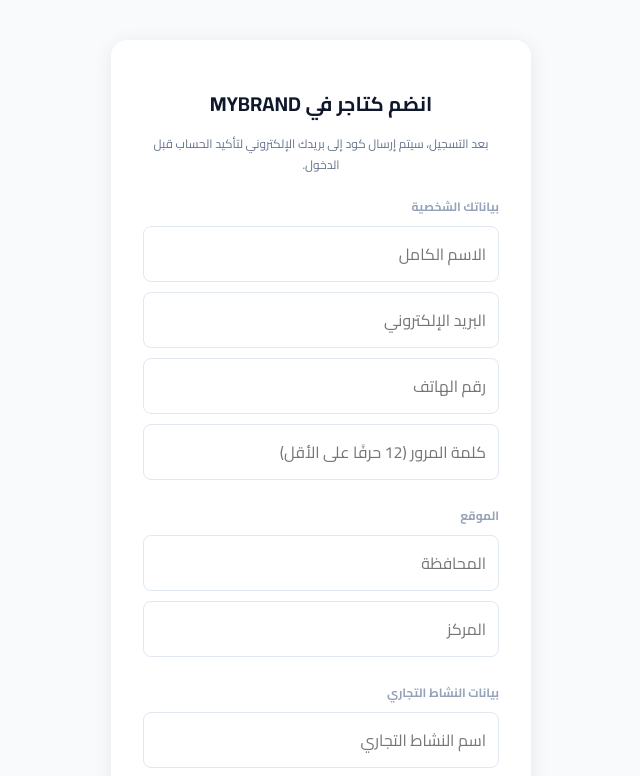
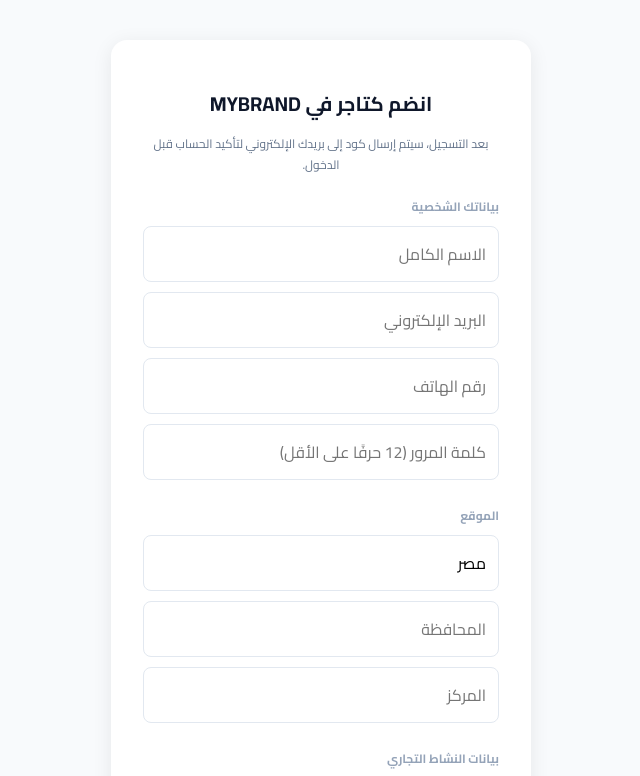
Before and after one commit to doksha66666-arch/mybrand, a React (Vite) app in the folder merchant-dashboard/: page /register in a window 1280 px wide. Shown: the top 776 px of the page, without its empty margins (319-959 px from the left). Built offline with nearby package versions, Linux system fonts and the light colour scheme; no server answers.

Commit message:
fix(merchant): include required country in registration payload

```diff
--- a/merchant-dashboard/src/pages/RegisterPage.jsx
+++ b/merchant-dashboard/src/pages/RegisterPage.jsx
@@ -10,6 +10,7 @@
     email: '',
     phone: '',
     password: '',
+    country: 'مصر',
     governorate: '',
     center: '',
     businessName: '',
@@ -25,6 +26,7 @@
 
   const handleSubmit = async (e) => {
     e.preventDefault();
+    if (submitting) return;
     setError('');
     setSubmitting(true);
     try {
@@ -33,6 +35,7 @@
         name: form.name.trim(),
         email: form.email.trim().toLowerCase(),
         phone: form.phone.trim(),
+        country: form.country.trim(),
         governorate: form.governorate.trim(),
         center: form.center.trim(),
         businessName: form.businessName.trim(),
@@ -51,7 +54,7 @@
 
   return (
     <div dir="rtl" style={styles.wrapper}>
-      <form onSubmit={handleSubmit} style={styles.form}>
+      <form onSubmit={handleSubmit} style={styles.form} noValidate>
         <h1 style={styles.title}>انضم كتاجر في MYBRAND</h1>
         <p style={styles.subtitle}>بعد التسجيل، سيتم إرسال كود إلى بريدك الإلكتروني لتأكيد الحساب قبل الدخول.</p>
         {error && <p role="alert" style={styles.error}>{error}</p>}
@@ -63,6 +66,7 @@
         <input autoComplete="new-password" style={styles.input} type="password" minLength={12} placeholder="كلمة المرور (12 حرفًا على الأقل)" value={form.password} onChange={handleChange('password')} required />
 
         <p style={styles.sectionLabel}>الموقع</p>
+        <input autoComplete="country-name" style={styles.input} placeholder="الدولة" value={form.country} onChange={handleChange('country')} required />
         <input style={styles.input} placeholder="المحافظة" value={form.governorate} onChange={handleChange('governorate')} required />
         <input style={styles.input} placeholder="المركز" value={form.center} onChange={handleChange('center')} required />
 
```
